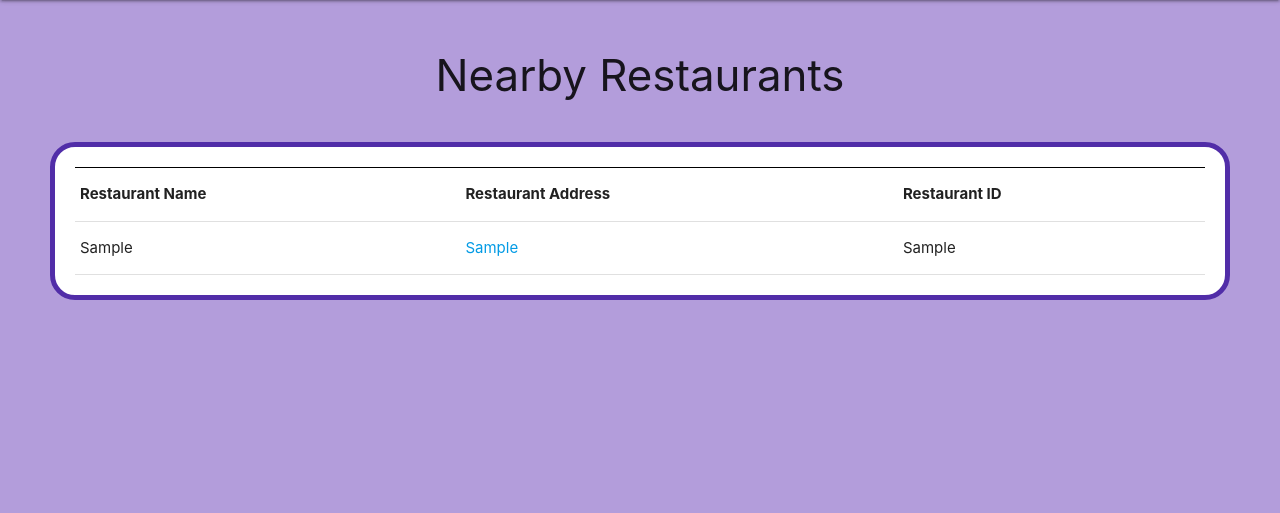
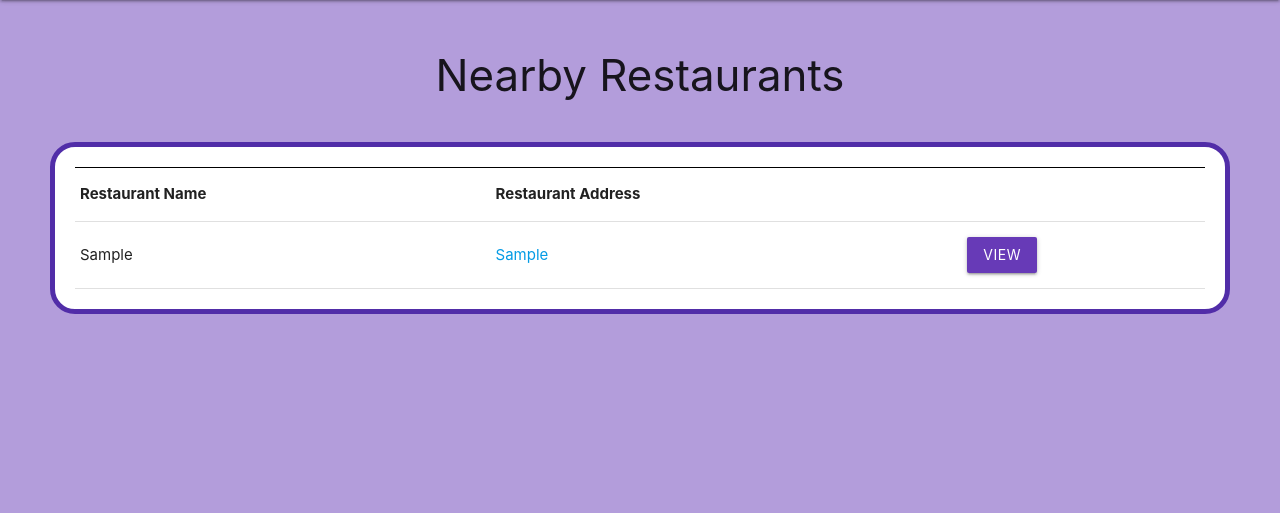
Before and after one commit to vkomova/drinkOn, a Django app: template main_app/templates/nearby.html in a window 1280 px wide. Shown: the part 64-577 px from the top of the page. Run offline with Django 3.2, Linux system fonts and the light colour scheme; the template is opened without the code that fills it: most values are stand-ins (such as "Sample title", 1, 10 or a date in 2020).

Commit message:
create requirements.txt, start formatting for restaurant submit

```diff
--- a/main_app/models.py
+++ b/main_app/models.py
@@ -3,6 +3,7 @@ from datetime import date
 from django.urls import reverse
 from django.contrib.auth.models import User
 
+# time choices used for manual happy hour entry, might need to delete
 TIME_CHOICES = (('00:00 AM', '00:00 AM'),
                 ('00:30 AM', '00:30 AM'),
                 ('01:00 AM', '01:00 AM'),
@@ -52,6 +53,7 @@ TIME_CHOICES = (('00:00 AM', '00:00 AM'),
                 ('11:00 PM', '11:00 PM'),
                 ('11:30 PM', '11:30 PM'), )
 
+# used for manual happy hour entry, might need to delete
 class Happyhour(models.Model):
     name = models.CharField(max_length=100)
     address = models.TextField('Address')
@@ -73,9 +75,12 @@ class Happyhour(models.Model):
     def get_absolute_url(self):
         return reverse('detail', kwargs={'Happyhour_id': self.id})
 
+# used for manual happy hour entry, might need to delete
 class Photo(models.Model):
     url = models.CharField(max_length=200)
     happyhour = models.ForeignKey(Happyhour, on_delete=models.CASCADE)
 
     def __str__(self):
         return f"Photo for happyhour_id: {self.happyhour_id} @{self.url}"
+
+class Restaurant(models.Model):
--- a/main_app/templates/nearby.html
+++ b/main_app/templates/nearby.html
@@ -13,16 +13,21 @@
                     <tr>
                         <th>Restaurant Name</th>
                         <th>Restaurant Address</th>
-                        <th>Restaurant ID</th>
+                        <th style="display:none">Restaurant ID</th>
                     </tr>
                 </thead>
                 <tbody>
                     {% for item in restaurant_list %}
-                        <tr>
-                            <td>{{item.0}}</td>
-                            <td><a target="_blank" href="https://www.google.com/maps/place/{{item.1}}">{{item.1}}</a></td>
-                            <td>{{item.2}}</td>
-                        </tr>
+                        <form action="">
+                            <tr>
+                                <td>{{item.0}}</td>
+                                <td><a target="_blank" href="https://www.google.com/maps/place/{{item.1}}">{{item.1}}</a></td>
+                                <input type="hidden" name="google_place_id" value="{{item.2}}"></input>
+                                <td>
+                                        <input type="submit" value="view" class="btn deep-purple"></input>
+                                </td>
+                            </tr>
+                        </form>
                     {% endfor %}
                 </tbody>
             </div>
```
Also changed, not shown: requirements.txt (added, +24 -0 lines).
